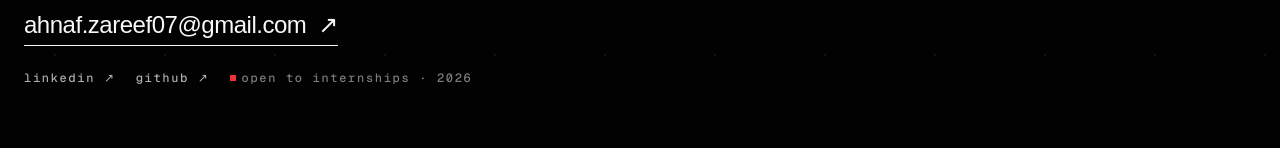
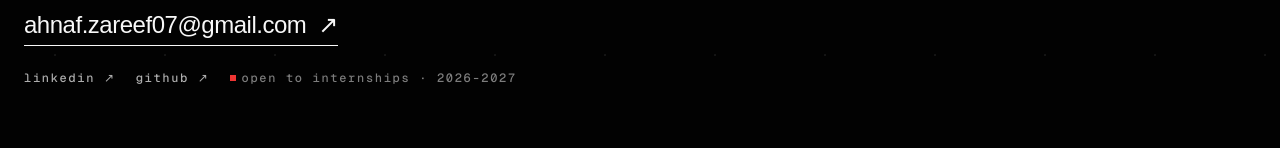
Before and after one commit to ahnafzareef/portfolio, a Next.js app: page / in a window 1280 px wide. Shown: the part 3612-3760 px from the top of the page. Built offline with nearby package versions, Linux system fonts and the light colour scheme; a web font is replaced by a local one.

Commit message:
changes to resume

```diff
--- a/components/portfolio/contact.tsx
+++ b/components/portfolio/contact.tsx
@@ -43,7 +43,7 @@ export function Contact() {
             </a>
             <span className="flex items-center gap-1.5 text-foreground/50">
               <span className="h-1.5 w-1.5 bg-accent blink" />
-              open to internships · 2026
+              open to internships · 2026-2027
             </span>
           </div>
         </div>
--- a/components/portfolio/status-bar.tsx
+++ b/components/portfolio/status-bar.tsx
@@ -33,7 +33,7 @@ export function StatusBar() {
         <div className="flex items-center gap-4 text-[10px] font-medium lowercase tracking-[0.18em] text-foreground/35">
           <span className="hidden items-center gap-1.5 md:inline-flex">
             <span className="h-1 w-1 bg-accent blink" />
-            open to internships · 2026
+            open to internships · 2026-2027
           </span>
           <span className="tabular-nums">{time || "--:--:--"}</span>
         </div>
```
Also changed, not shown: 1 other file (tests, documents, lock files or other folders).
